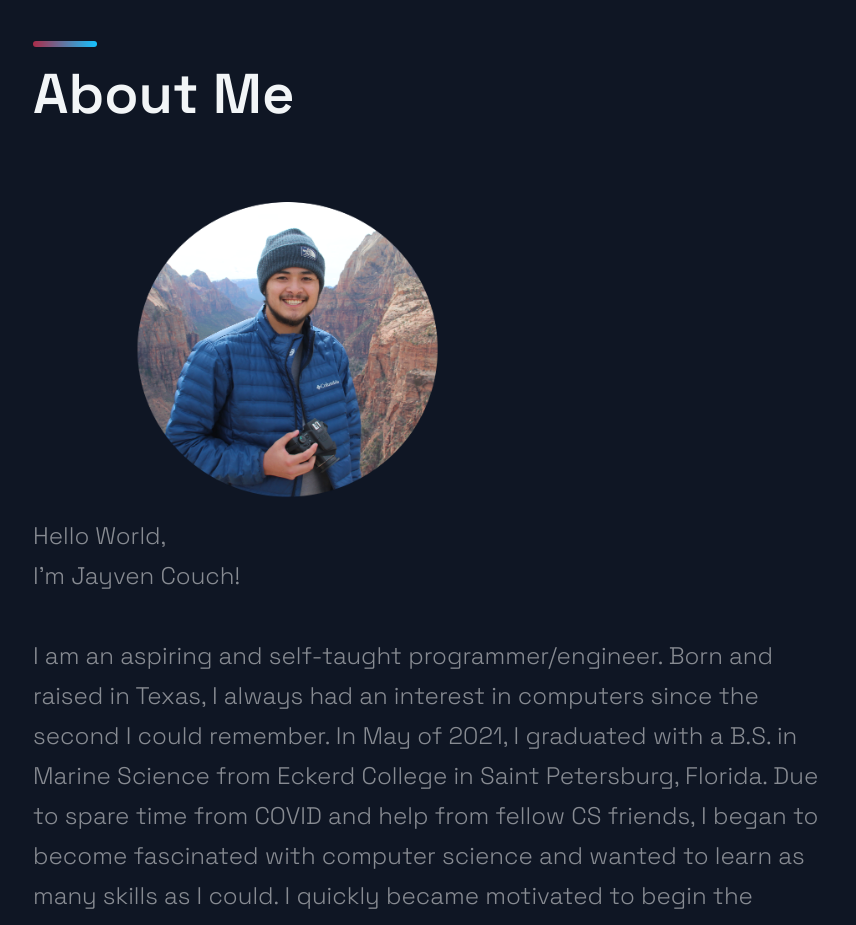
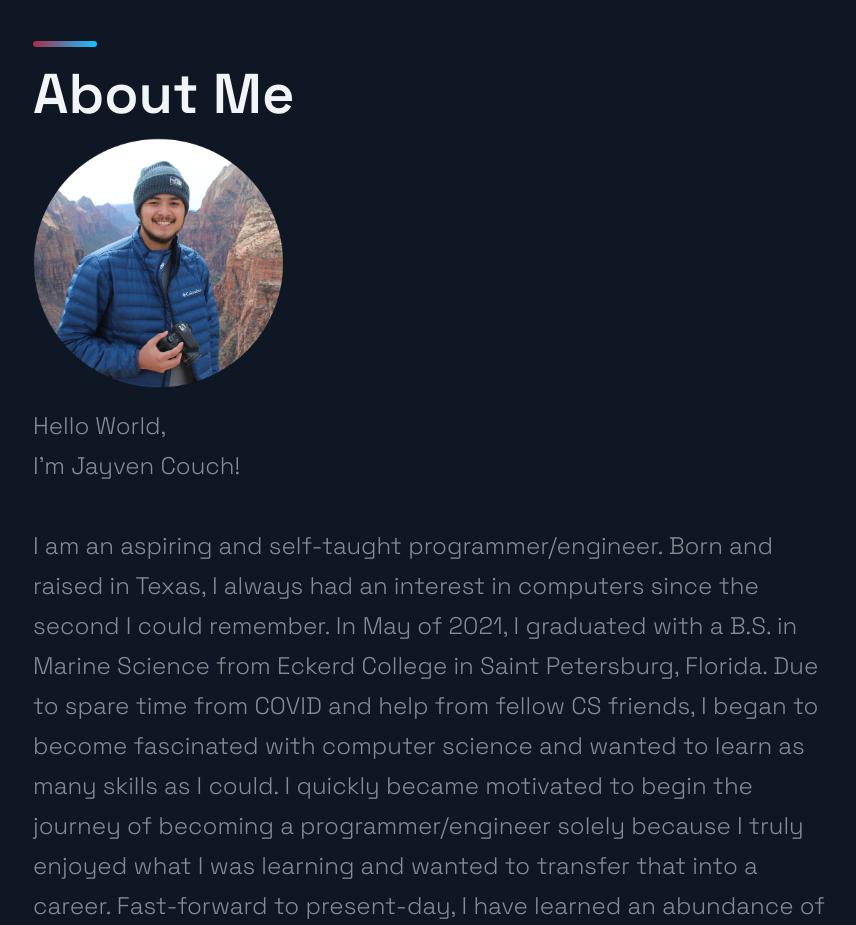
Before and after one commit to JayvenC/PortfolioWebsite, a Next.js app: page / in a window 1280 px wide. Shown: the part 4220-5145 px from the top of the page, without its empty margins (87-943 px from the left). Built offline with nearby package versions, Linux system fonts and the light colour scheme.

Commit message:
portrait fixes

```diff
--- a/src/components/AboutMe/AboutMe.js
+++ b/src/components/AboutMe/AboutMe.js
@@ -1,5 +1,5 @@
 import React from 'react';
-import { Section, SectionDivider, SectionText, SectionTitle } from '../../styles/GlobalComponents';
+import { AboutMePhoto, Section, SectionDivider, SectionText, SectionTitle} from '../../styles/GlobalComponents';
 
 
 const About = () => {
@@ -10,8 +10,7 @@ const About = () => {
       <SectionDivider/>
       <br />
       <SectionTitle>About Me</SectionTitle>
-      <img src='/images/portrait.circle.png' height={360} width={535}>
-      </img>
+      <img src='/images/portrait.circle.png' height={250} width={250}></img>
       <br />
       <SectionText>
       Hello World, <br /> I'm Jayven Couch! <br /> <br/>
```
Also changed, not shown: public/images/portrait.circle.png, src/styles/GlobalComponents/index.js (line endings or trailing spaces).
